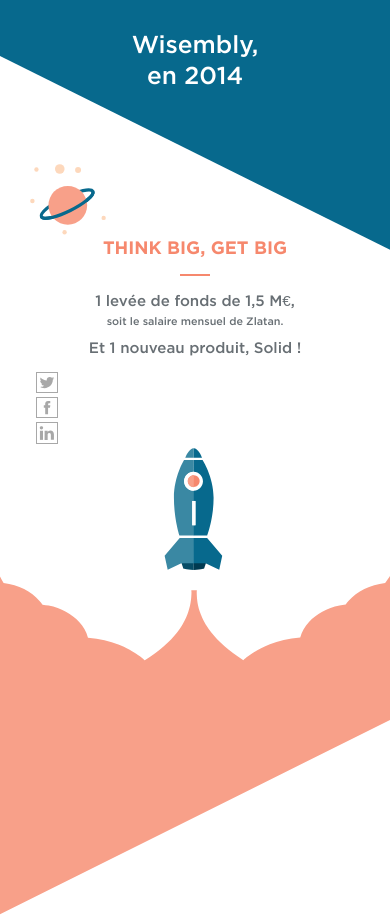
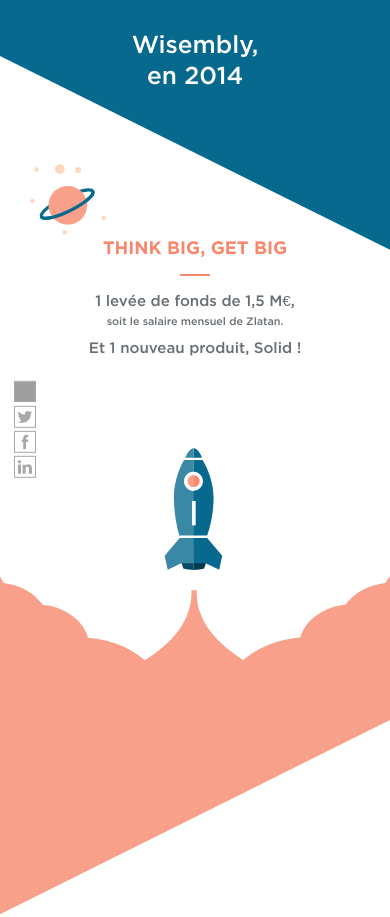
Before and after one commit to Wisembly/2017, a PHP site: page / in a window 390 px wide. Shown: the top 917 px of the page. Run offline with PHP 8.4, Linux system fonts and the light colour scheme; grey boxes are pictures that could not be loaded.

Commit message:
Reviewed metas (partially), sharing text, added links.

```diff
--- a/index.html
+++ b/index.html
@@ -4,10 +4,19 @@
 		<title>Wisembly 2015</title>
 		<meta charset="UTF-8" />
 		<meta name="viewport" content="width=device-width" />
+
+		<!-- OpenGraph & Twitter Card -->
 		<meta property="og:title" content="Wisembly 2015">
 		<meta property="og:type" content="website">
 		<meta property="og:url" content="http://2015.wisembly.com">
-		<meta property="og:description" content="Wisembly vous souhaite une belle et solide année 2015.">
+		<meta property="og:description" content="L'équipe Wisembly vous souhaite une belle et solide année 2015 !">
+<!-- 	<meta property="og:image" content="#" />  -->
+    	<meta name="twitter:card" content="summary_large_image" />
+    	<meta name="twitter:site" content="@wisembly" />
+    	<meta name="twitter:creator" content="@wisembly">
+<!--   	<meta name="twitter:image:src" content="#"" />
+ -->
+
 		<link rel="stylesheet" href="dist/css/style.min.css" />
 		<link rel="icon" type="image/x-icon" href="dist/favicon.ico">
 	</head>
@@ -15,8 +24,8 @@
 		<div class="Wrapper">
 
 			<header class="Header">
-				<h1 class="MainHeading">Wisembly,</h1>
-				<h3 class="MainSubline">en 2014</h3>
+				<h1><a class="MainHeading" href="http://wisembly.com" target="_blank">Wisembly,</a></h1>
+				<h3><a class="MainSubline" href="http://wisembly.com" target="_blank">en 2014</a></h3>
 			</header>
 
 			<section class="FirstValue">
@@ -24,7 +33,7 @@
 				<div class="ValueContent">
 					<h2 class="ValueTitle FirstValue-title">Think big, get big</h2>
 					<p class="ValueCaption"><span class="Highlight">1 levée de fonds de 1,5 M€,</span> soit le salaire mensuel de Zlatan.</p>
-					<p class="ValueCaption"><span class="Highlight">Et 1 nouveau produit, Solid !</span></p>
+					<p class="ValueCaption"><span class="Highlight"><a class="Link" href="http://getsolid.io" target="_blank">Et 1 nouveau produit, Solid !</a></span></p>
 				</div>
 			</section>
 
@@ -32,7 +41,7 @@
 				<img src="dist/images/secondvalue.svg" />
 				<div class="ValueContent">
 					<h2 class="ValueTitle SecondValue-title"><span class="Title--block">Clients,</span>not customers</h2>
-					<p class="ValueCaption"><span class="Highlight">19 rendez-vous Wisembly :</span> afterworks, petit-déjeuners, webinars. Soit près de 200 visiteurs dans nos locaux.</p>
+					<p class="ValueCaption"><span class="Highlight"><a class="Link" href="http://wisembly.com" target="_blank">19 rendez-vous Wisembly :</a></span> afterworks, petit-déjeuners, webinars. Soit près de 200 visiteurs dans nos locaux.</p>
 				</div>
 			</section>
 
@@ -40,14 +49,14 @@
 				<img src="dist/images/thirdvalue.svg" />
 				<div class="ValueContent">
 					<h2 class="ValueTitle ThirdValue-title">Open the way</h2>
-					<p class="ValueCaption"><span class="Highlight">143 000 utilisateurs</span> soit plus de 2 Stades de France, <br>sur 4 continents.</p>
+					<p class="ValueCaption"><span class="Highlight">143 000 utilisateurs</span> sur 4 continents,<br> soit plus de 2 Stades de France.</p>
 				</div>
 			</section>
 
 			<section class="FourthValue">
 				<img src="dist/images/fourthvalue.svg" />
 				<div class="ValueContent">
-					<h2 class="ValueTitle FourthValue-title">We are Wisembly</h2>
+					<h2><a class="ValueTitle FourthValue-title" href="http://wisembly.com" target="_blank">We are Wisembly</a></h2>
 					<p class="ValueCaption"><span class="Highlight">16 nouveaux Wizers,</span>  soit une équipe 2x plus nombreuse <br>pour répondre à vos besoins.</p>
 				</div>
 			</section>
@@ -60,21 +69,24 @@
 				</div>
 			</section>
 
-			<section class="Footer">
+			<footer class="Footer">
+				<a class="Link" href="http://wisembly.com" target="_blank">
 					<img src="dist/images/footer.svg" />
 					<div class="FooterContent">
 						<h2 class="FooterHeading">L'équipe Wisembly</h2>
 						<p class="FooterText">vous remercie de votre confiance et vous donne rendez-vous <span class="Span--xlarge">en 2015</span> pour de <span class="Span--underline">solides</span> aventures.</p>
 					</div>
 					<div class="FooterHack"></div>
-			</section>
+				</a>
+			</footer>
 
 		</div>
 
 		<ul class="SocialSharing">
-			<li><a class="SocialLink Twitter" href="https://twitter.com/intent/tweet?text=%40Wisembly%20vous%20souhaite%20une%20belle%20et%20solide%20ann&eacute;e%202015.%20http%3A%2F%2F2015.wisembly.com" target="_blank">Twitter</a></li>
+			<li><a class="SocialLink WisemblyCorp" href="http://wisembly.com/" target="_blank">Wisembly</a></li>
+			<li><a class="SocialLink Twitter" href="https://twitter.com/intent/tweet?text=L%27%C3%A9quipe%20%23Wisembly%20vous%20souhaite%20une%20belle%20et%20solide%20ann%C3%A9e%202015%20!%20http%3A%2F%2F2015.wisembly.com" target="_blank">Twitter</a></li>
 			<li><a class="SocialLink Facebook" href="https://facebook.com/sharer/sharer.php?u=http%3A%2F%2F2015.wisembly.com" target="_blank">Facebook</a></li>
-			<li><a class="SocialLink Linkedin" href="https://www.linkedin.com/shareArticle?mini=true&url=http%3A%2F%2F2015.wisembly.com!&title=Wisembly%20vous%20souhaite%20une%20belle%20et%20solide%20ann&eacute;e%202015" target="_blank">LinkedIn</a></li>
+			<li><a class="SocialLink Linkedin" href="https://www.linkedin.com/shareArticle?mini=true&url=http%3A%2F%2F2015.wisembly.com!&title=Wisembly%20vous%20souhaite%20une%20belle%20et%20solide%20ann&eacute;e%202015%20!" target="_blank">LinkedIn</a></li>
 		</ul>
 
 		<script>
--- a/src/scss/style.scss
+++ b/src/scss/style.scss
@@ -98,9 +98,9 @@ html {
 	list-style: none;
 	position: fixed;
 	top: 50%;
+	left: 50%;
 	padding-left: 0;
-	margin-top: -7.5rem;
-	left: 5rem;
+	transform: translate(-25rem, -50%);
 }
 
 .SocialLink {
@@ -111,6 +111,10 @@ html {
 	width: 3rem;
 	display: block;
 	font-size: 0;
+}
+
+.WisemblyCorp {
+	background: rgba(255,255,255,.6) url('../images/wisembly.svg') center center no-repeat;
 }
 
 .Facebook {
@@ -185,17 +189,29 @@ html {
 		}
 	}
 
+	.SocialSharing {
+		left: 2rem;
+		transform: translateY(-50%);
+	}
+
 }
 
 
 /* Headings */
+
+h1, h2, h3 {
+	margin: 0;
+}
 
 .MainHeading,
 .MainSubline {
 	font-size: 3.4rem;
 	line-height: 4.4rem;
 	font-weight: 500;
-	margin: 0;
+	z-index: 1;
+	text-decoration: none;
+	color: $White;
+	position: relative;
 }
 
 // .MainSubline {
@@ -224,6 +240,7 @@ html {
 	text-transform: uppercase;
 	max-width: 26.5rem;
 	margin: 0 auto;
+	text-decoration: none;
 
 	&:after {
 		content: "";
@@ -339,6 +356,11 @@ html {
 	padding-bottom: 1rem;
 }
 
+.Link {
+	color: inherit;
+	text-decoration: none;
+}
+
 @media screen and (max-width: 480px) {
 
 	.Highlight {
```
Also changed, not shown: dist/css/style.css (+24 -4 lines), dist/css/style.min.css. Lines whose indentation alone changed are shown as unchanged.
